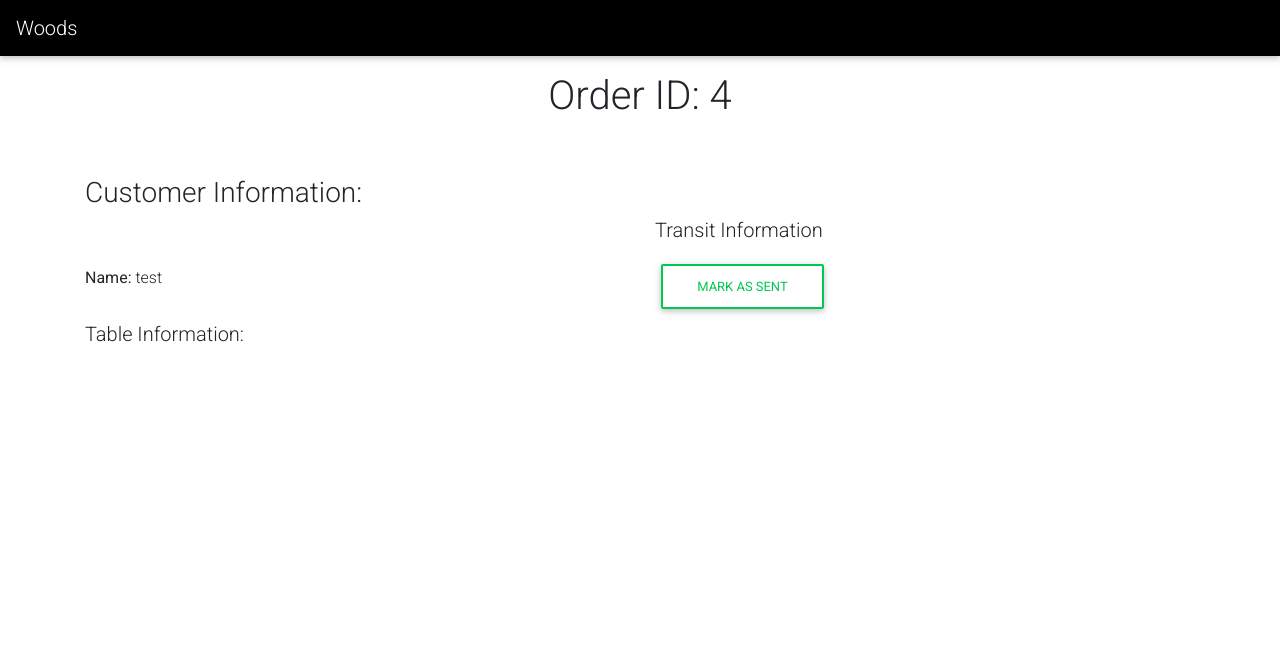
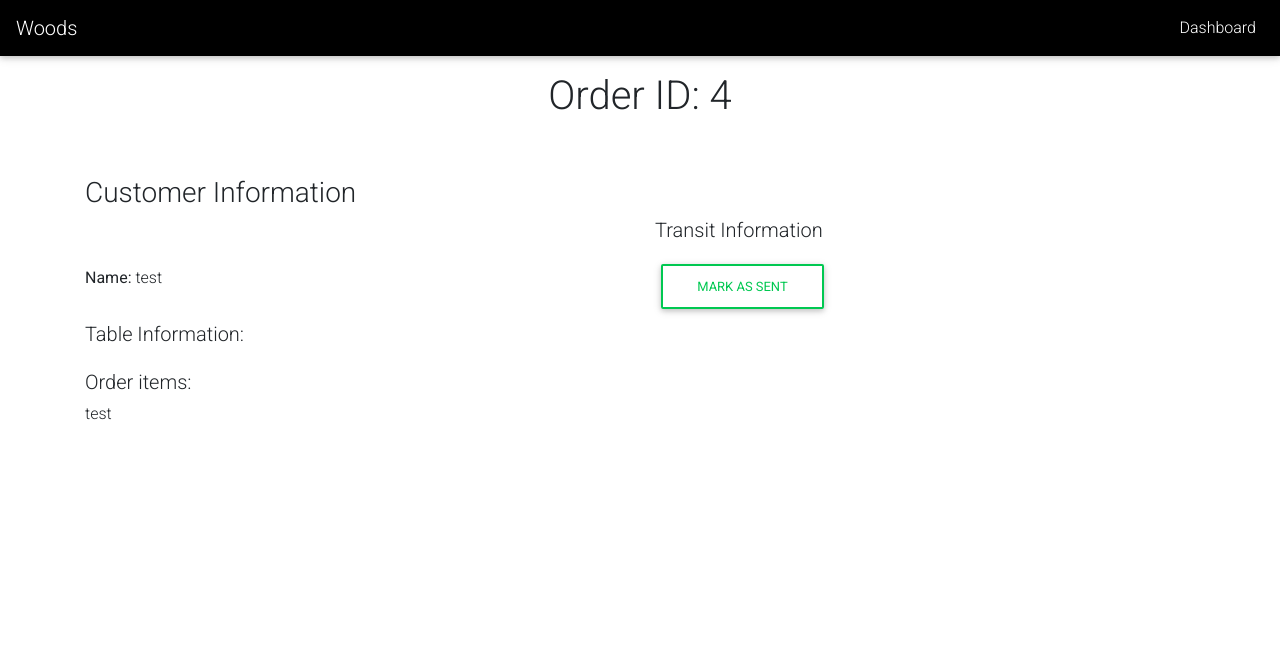
Before and after one commit to budescode/foodmenu, a Django app: page /restaurant/orders/4/ in a window 1280 px wide. Shown: the top 666 px of the page. Run offline with Django 3.2, Linux system fonts and the light colour scheme; a user stored in the database is signed in; data comes from the database, SQL or seed files in the repository; both versions use the stored data as it was after the commit; some libraries are stand-ins or nearby versions.

Commit message:
chore: fixed dashboard and lots of stuff

```diff
--- a/customer/models.py
+++ b/customer/models.py
@@ -56,3 +56,8 @@ class OrderModel(models.Model):
 		def __str__(self):
 				# return 'Order: {self.created_on.strftime("%b %d %I: %M %p")}'
 				return self.name
+		def snippet(self):
+			if len(self.name)>15:
+				return self.name[:15]+"...."
+			else:
+				return self.name
--- a/customer/templates/customer/order.html
+++ b/customer/templates/customer/order.html
@@ -47,6 +47,10 @@
                 </div>
 
               <!-- Button trigger modal -->
+            <!-- <form action="{% url 'order' %}" method="POST">
+                <input type="text" name="table" placeholder="table number">
+            </form> -->
+
              <button type="button" class="btn btn-dark" data-toggle="modal" data-target="#submitModal">
                   Submit Order!
              </button>
--- a/restaurant/templates/restaurant/dashboard.html
+++ b/restaurant/templates/restaurant/dashboard.html
@@ -25,6 +25,7 @@
 						<th scope="col">Price</th>
   					<th scope="col">Name</th>
 						<th scope="col">Is Paid?</th>
+						<th scope="col">Table</th>
 						<th scope="col">Details</th>
 				</tr>
 			</thead>
@@ -33,7 +34,7 @@
 		<tr>
 				<th scope="row">{{ order.pk }}</th>
 				<td>{{ order.price }}</td>
-				<td>{{ order.name }}</td>
+				<td>{{ order.snippet }}</td>
 				<td>
 						{% if order.is_paid %}
 						<i style="color: green;" class="fas fa-check"></i>
@@ -41,6 +42,7 @@
 						<i style="color: red;" class="fas fa-times"></i>
 						{% endif %}
 				</td>
+				<td>{{ order.table }}</td>
 					<td><a href="{% url 'order-details' order.pk %}"><i class="far fa-edit"></i></a></td>
 
 		</tr>
--- a/restaurant/templates/restaurant/navigation.html
+++ b/restaurant/templates/restaurant/navigation.html
@@ -8,6 +8,13 @@
     </ul>
 		<ul class="navbar-nav">
 		</ul>
+    {% if request.user.is_authenticated %}
+    <ul class="navbar-nav">
+    <li class="nav-item">
+        <a class="nav-link" href="{% url 'dashboard' %}">Dashboard</a>
+      </li>
+    </ul>
+    {% endif %}
 		<!-- <ul class="navbar-nav">
 		<li class="nav-item">
         <a class="nav-link" href="{% url 'login' %}">Login</a>
--- a/restaurant/templates/restaurant/order-details.html
+++ b/restaurant/templates/restaurant/order-details.html
@@ -10,14 +10,18 @@
 
 		<div class="row justify-content-center">
 			<div class="col-md-12 com-sm-12 mt-5">
-				<h3>Customer Information:</h3>
+				<h3>Customer Information</h3>
 		</div>
 	</div>
 
 		<div class="row justify-content-center">
 			<div class="col-md-6 com-sm-12 mt-5">
-					<p><span style="font-weight: 400;">Name:</span> {{ order.name}}</p>
+					<p><span style="font-weight: 400;">Name:</span> {{ order.snippet }}</p>
 					<h5 class="pt-3">Table Information:</h5>
+					<h5 class="pt-3">Order items:</h5>
+					{% for item in items %}
+					<p>{{ item }}</p>
+					{% endfor %}
 		</div>
 
 		<div class="col-md-6 col-sm-12">
--- a/restaurant/views.py
+++ b/restaurant/views.py
@@ -50,8 +50,11 @@ class Dashboard(LoginRequiredMixin, UserPassesTestMixin, View):
 class OrderDetails(LoginRequiredMixin, UserPassesTestMixin, View):
 		def get(self, request, pk, *args, **kwargs):
 				order = OrderModel.objects.get(pk=pk)
+				items = order.name.split(", ")
+				print(items)
 				context = {
-						'order': order
+						'order': order,
+						'items':items,
 				}
 
 				return render(request, 'restaurant/order-details.html', context)
```
Also changed, not shown: customer/templates/customer/navigation.html (+7 -0 lines), customer/views.py (+8 -4 lines), db.sqlite3.
